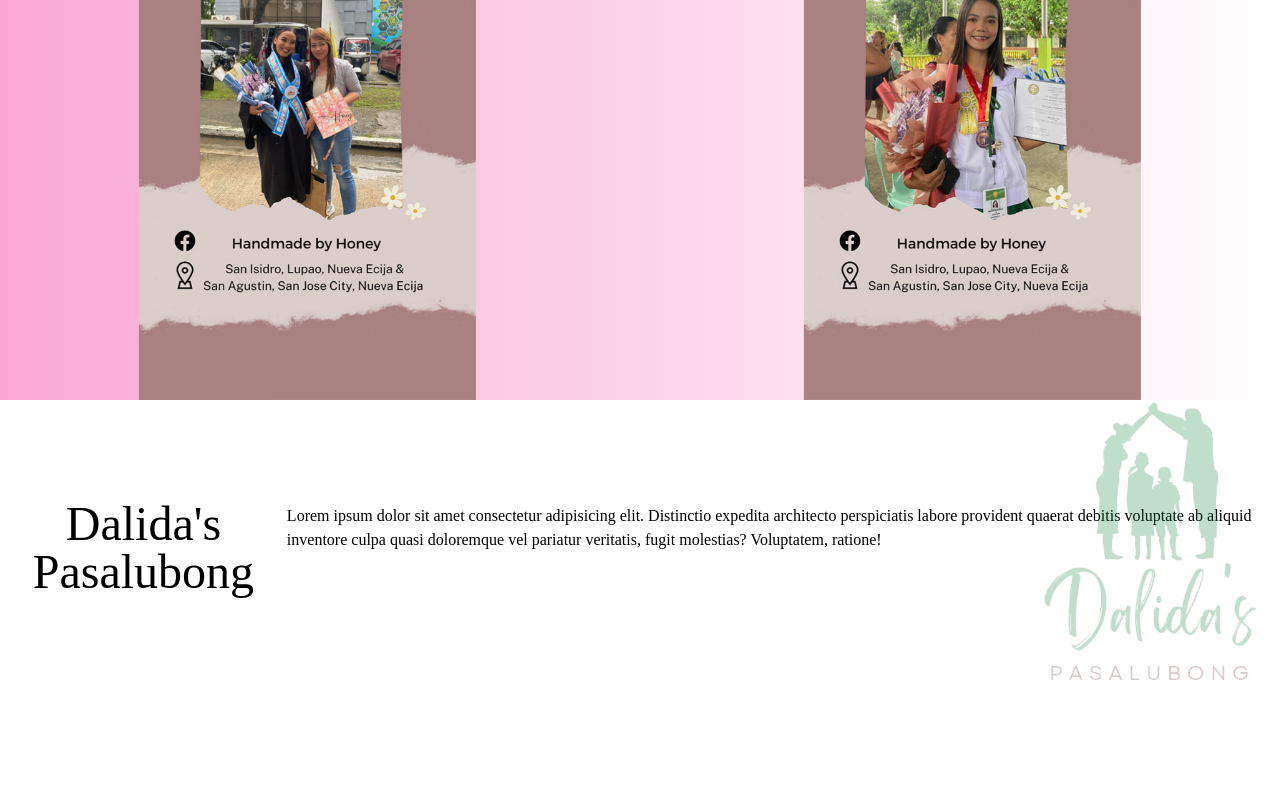
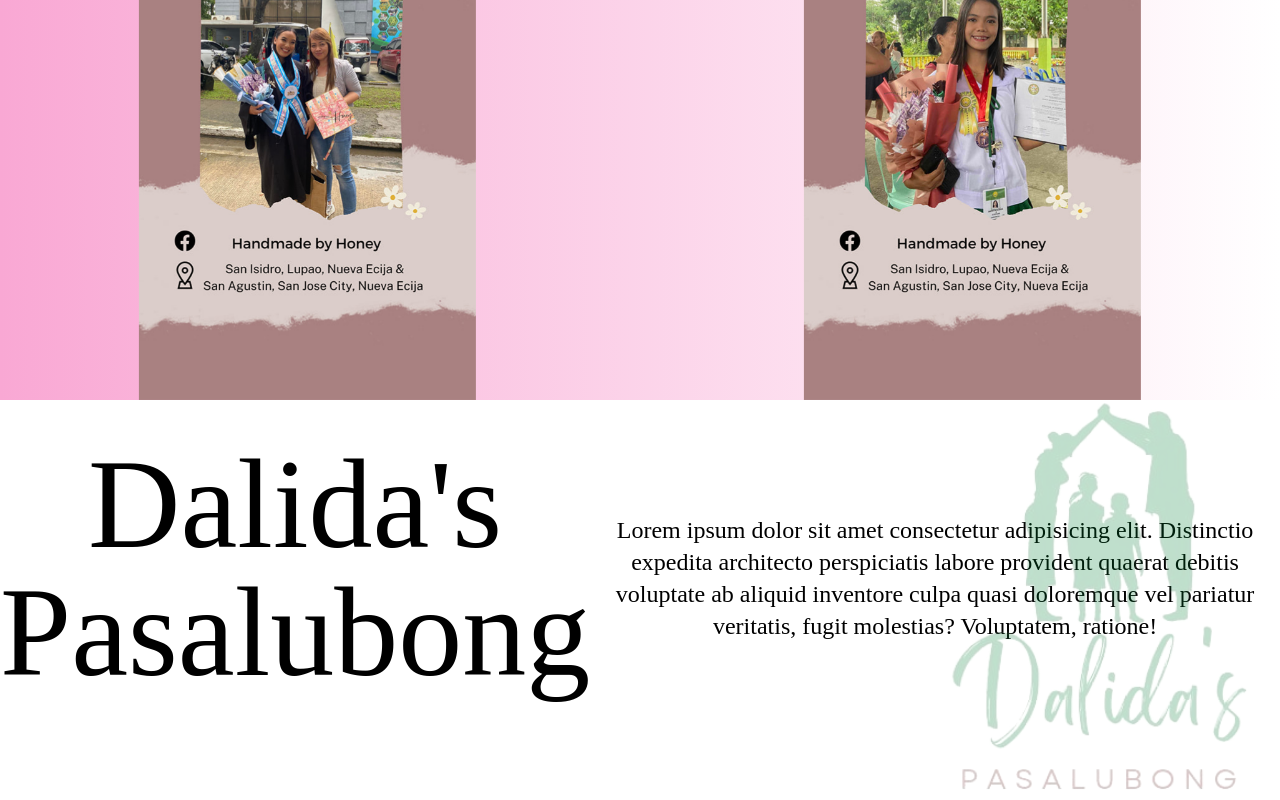
Before and after one commit to james1821/Honey_Shop, a React (Vite) app: page / in a window 1280 px wide. Shown: the part 1092-1892 px from the top of the page. Before the commit the page ends 1780 px from the top, so only its background shows below. Built offline with nearby package versions, Linux system fonts and the light colour scheme.

Commit message:
changes font-size

```diff
--- a/src/component/Products.jsx
+++ b/src/component/Products.jsx
@@ -4,16 +4,16 @@ import { Fade, Slide } from "../../node_modules/react-awesome-reveal";
 
 export default function Products({header, subtitle, Logo}) {
   return (
-    <div id='Products' className='h-100'>
+    <div id='Products' className='h-full'>
         <div className='flex flex-col md:flex-row justify-center items-center absolute mt-10'>
 
-                <h1 className='text-center text-5xl mt-10 p-5' >{header}</h1>
-                <p>Lorem ipsum dolor sit amet consectetur adipisicing elit. Distinctio expedita architecto perspiciatis labore provident quaerat debitis voluptate ab aliquid inventore culpa quasi doloremque vel pariatur veritatis, fugit molestias? Voluptatem, ratione!</p>
+                <h1 className='text-center text-5xl md:text-[8rem]  pb-5' >{header}</h1>
+                <p className='text-center text-2xl '>Lorem ipsum dolor sit amet consectetur adipisicing elit. Distinctio expedita architecto perspiciatis labore provident quaerat debitis voluptate ab aliquid inventore culpa quasi doloremque vel pariatur veritatis, fugit molestias? Voluptatem, ratione!</p>
 
         </div>
         <Slide
         direction='right'>
-        <img src={Logo} alt=""  className='h-72 w-auto float-right opacity-25 relative '/>
+        <img src={Logo} alt=""  className='h-[400px] w-auto float-right bottom-0 opacity-25 relative '/>
         </Slide>
 
 
```
